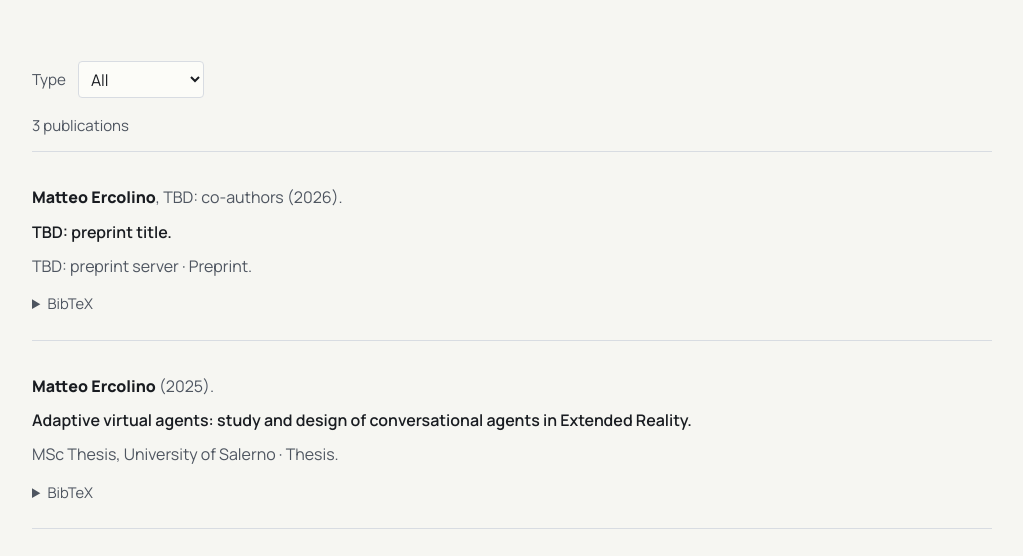
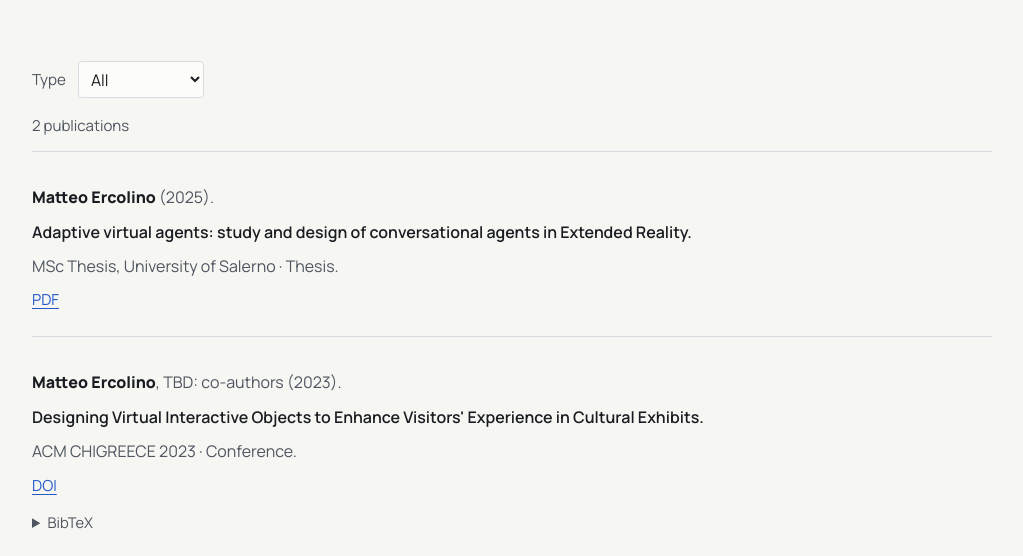
Before and after one commit to matthew-2000/matthew-2000.github.io, a plain HTML site: page publications/index.html in a window 1280 px wide. Shown: the part 244-800 px from the top of the page, without its empty margins (128-1151 px from the left). Drawn offline with Linux system fonts and the light colour scheme.

Commit message:
Redesign site for academic minimal

```diff
--- a/data/publications.json
+++ b/data/publications.json
@@ -1,16 +1,6 @@
 {
   "nameToHighlight": "Matteo Ercolino",
   "publications": [
-    {
-      "id": "tbd-preprint-2026",
-      "type": "Preprint",
-      "year": 2026,
-      "authors": ["Matteo Ercolino", "TBD: co-authors"],
-      "title": "TBD: preprint title",
-      "venue": "TBD: preprint server",
-      "links": [],
-      "bibtex": "@misc{ercolino2026tbd,\n  author = {Ercolino, Matteo and TBD},\n  title = {TBD: preprint title},\n  year = {2026},\n  note = {Preprint, details TBD}\n}"
-    },
     {
       "id": "ercolino-thesis-2025",
       "type": "Thesis",
@@ -18,8 +8,12 @@
       "authors": ["Matteo Ercolino"],
       "title": "Adaptive virtual agents: study and design of conversational agents in Extended Reality",
       "venue": "MSc Thesis, University of Salerno",
-      "links": [],
-      "bibtex": "@mastersthesis{ercolino2025adaptive,\n  author = {Ercolino, Matteo},\n  title = {Adaptive virtual agents: study and design of conversational agents in Extended Reality},\n  school = {University of Salerno},\n  year = {2025}\n}"
+      "links": [
+        {
+          "label": "PDF",
+          "url": "/assets/Tesi_Ercolino_Matteo.pdf"
+        }
+      ]
     },
     {
       "id": "ercolino-chigreece-2023",
--- a/publications/index.html
+++ b/publications/index.html
@@ -55,7 +55,6 @@
           <option value="Journal">Journal</option>
           <option value="Conference">Conference</option>
           <option value="Workshop">Workshop</option>
-          <option value="Preprint">Preprint</option>
           <option value="Thesis">Thesis</option>
         </select>
       </div>
--- a/scripts/publications.js
+++ b/scripts/publications.js
@@ -49,6 +49,16 @@
           .join(' · ');
 
         const detailsId = 'bibtex-' + index;
+        const hasBibtex = typeof item.bibtex === 'string' && item.bibtex.trim().length > 0;
+        const bibtexBlock = hasBibtex
+          ? [
+              '<details class="bibtex-block">',
+              '<summary>BibTeX</summary>',
+              '<pre id="' + detailsId + '">' + escapeHtml(item.bibtex) + '</pre>',
+              '<button class="copy-bibtex" type="button" data-target="' + detailsId + '">Copy</button>',
+              '</details>'
+            ].join('')
+          : '';
 
         return [
           '<li class="pub-item">',
@@ -56,11 +66,7 @@
           '<p class="pub-title">' + escapeHtml(item.title) + '.</p>',
           '<p class="pub-venue">' + escapeHtml(item.venue) + ' · ' + escapeHtml(item.type) + '.</p>',
           links ? '<p class="pub-links">' + links + '</p>' : '',
-          '<details class="bibtex-block">',
-          '<summary>BibTeX</summary>',
-          '<pre id="' + detailsId + '">' + escapeHtml(item.bibtex || 'TBD: BibTeX entry') + '</pre>',
-          '<button class="copy-bibtex" type="button" data-target="' + detailsId + '">Copy</button>',
-          '</details>',
+          bibtexBlock,
           '</li>'
         ].join('');
       })
```
Also changed, not shown: index.html (+2 -2 lines), 1 other file.
